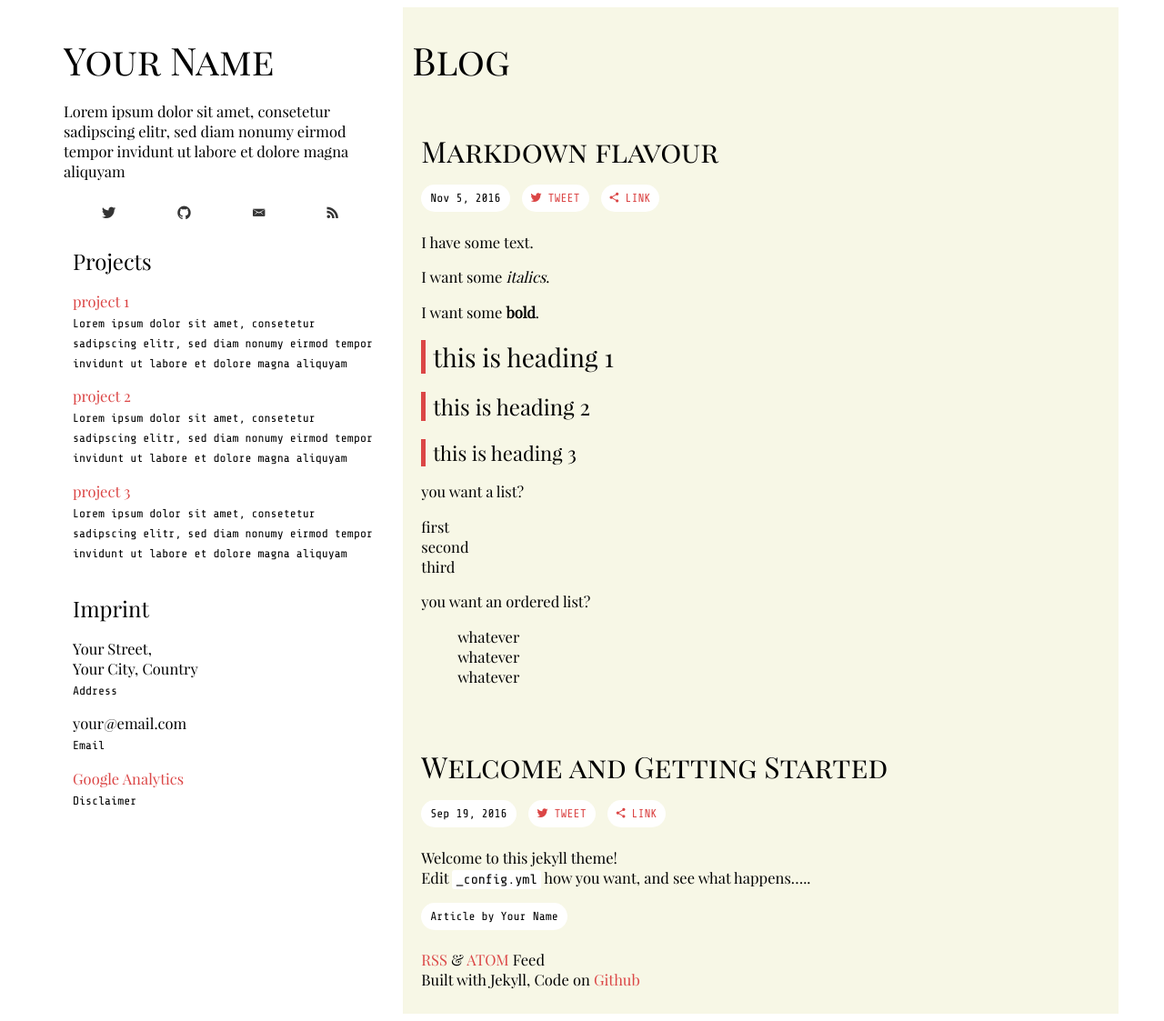
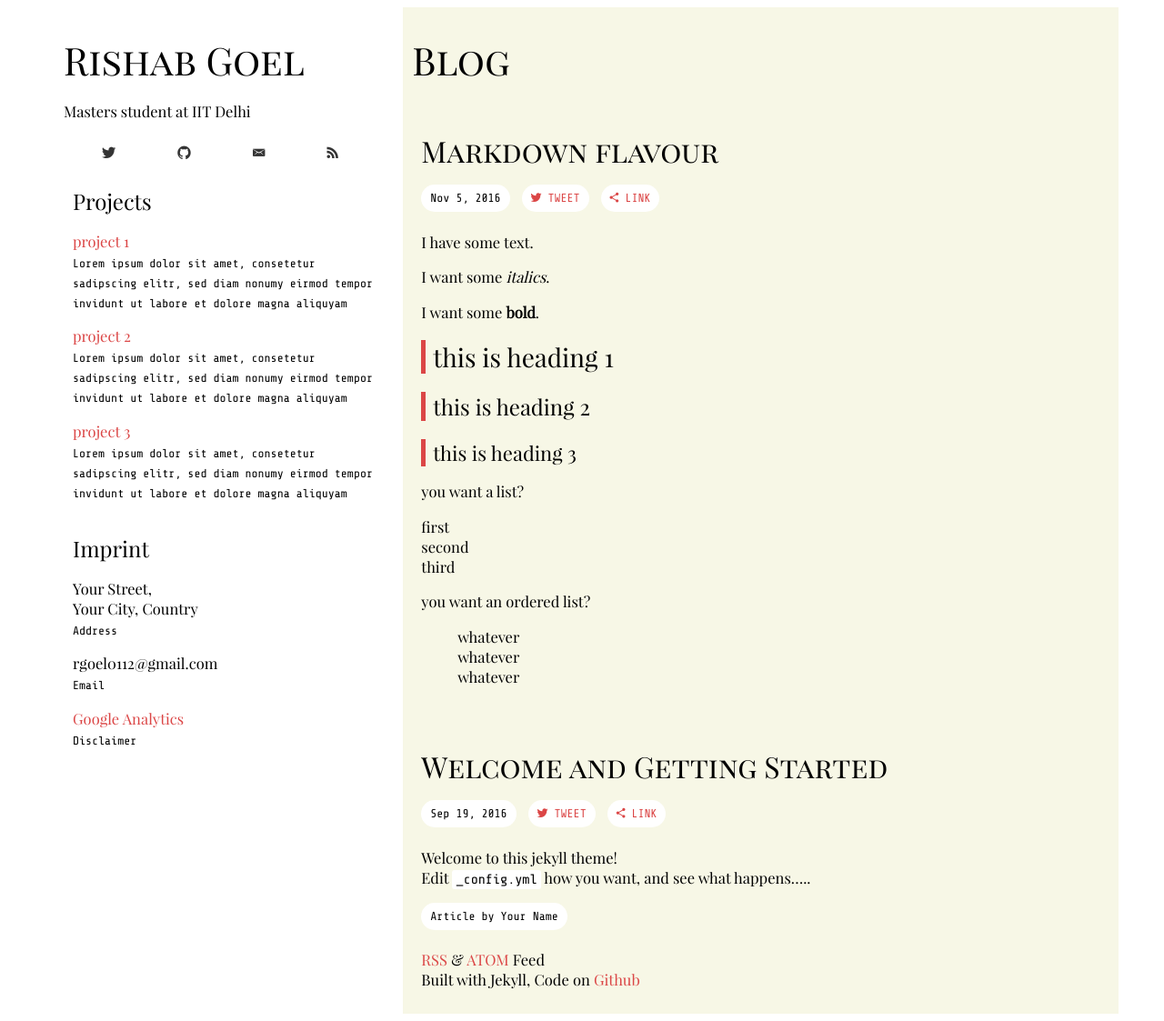
Before and after one commit to RishabGoel/RishabGoel.github.io, a Jekyll site: the page built from index.html, in a window 1280 px wide. Shown: the whole page at 91% size. Built offline with Jekyll 4.4.1, drawn with Linux system fonts in a browser that asks for light colours; some web fonts are replaced.

Commit message:
added intro

```diff
--- a/_config.yml
+++ b/_config.yml
@@ -6,17 +6,17 @@ highlighter: rouge
 lsi: false
 permalink: /:title
 
-title: "Your Name"
-description: "Lorem ipsum dolor sit amet, consetetur sadipscing elitr, sed diam nonumy eirmod tempor invidunt ut labore et dolore magna aliquyam"
+title: "Rishab Goel"
+description: "Masters student at IIT Delhi"
 baseurl: ""
 url: "http://himsel.me" # replace by your site's url
-twitter_username: your-name
-github_username:  lukas-h # (your name)
+twitter_username: rgoel0112
+github_username:  RishabGoel # (your name)
 accent: "#f7f7e6" # accent color for blog column
 
-author: "Your Name"
+author: "Rishab Goel"
 address: "Your Street, <br>Your City, Country"
-email: "your@email.com"
+email: "rgoel0112@gmail.com"
 
 # google analytics tracking code, please change the value
 g_analytics: ""
```
